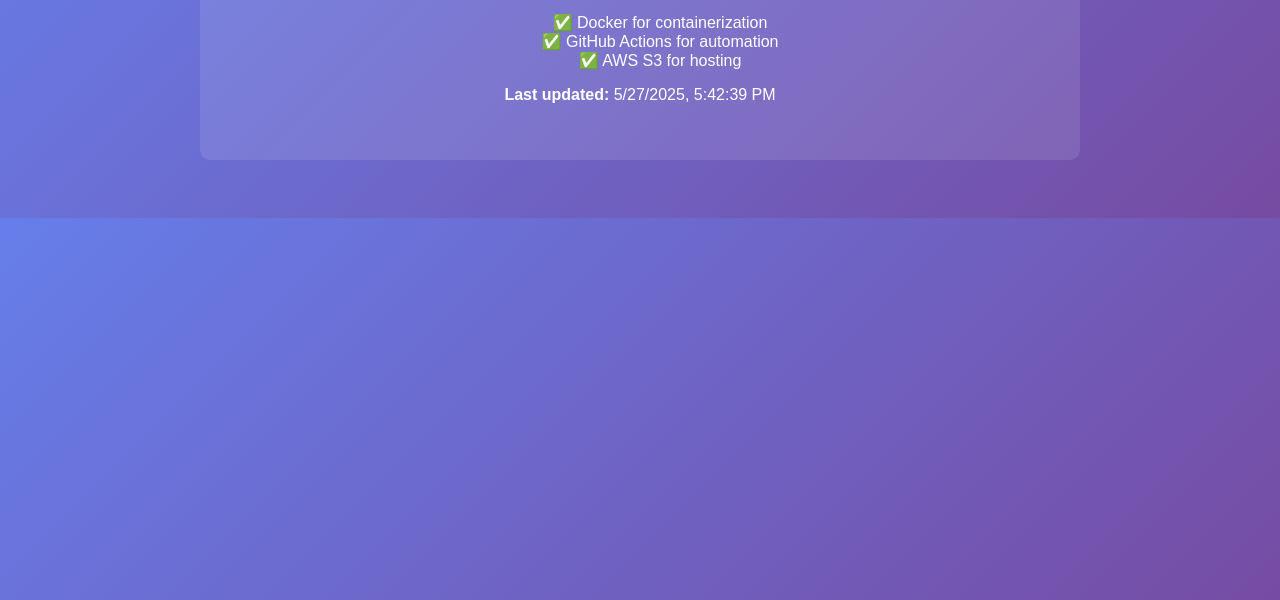
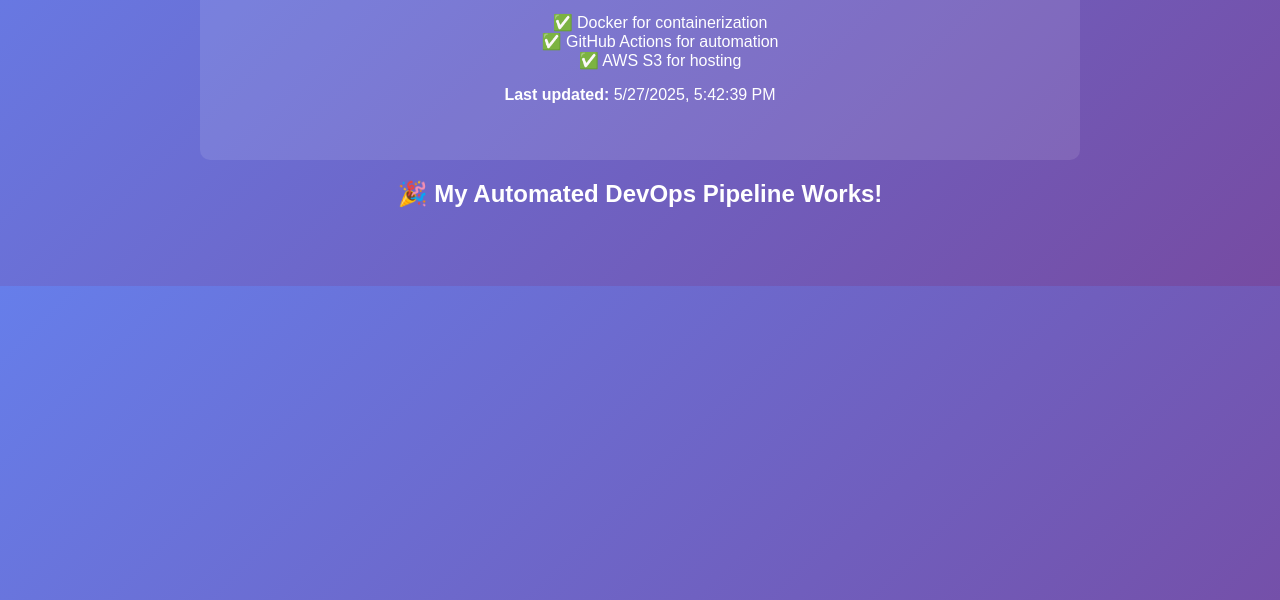
Before and after one commit to SirajDilshan/devops-static-site-cicd, a plain HTML site: page index.html in a window 1280 px wide. Shown: the part 200-800 px from the top of the page. Drawn offline with Linux system fonts and the light colour scheme.

Commit message:
update website

```diff
--- a/index.html
+++ b/index.html
@@ -36,5 +36,6 @@
     <script>
         document.getElementById('date').textContent = new Date().toLocaleString();
     </script>
+    <h2>🎉 My Automated DevOps Pipeline Works!</h2>
 </body>
 </html>
```
